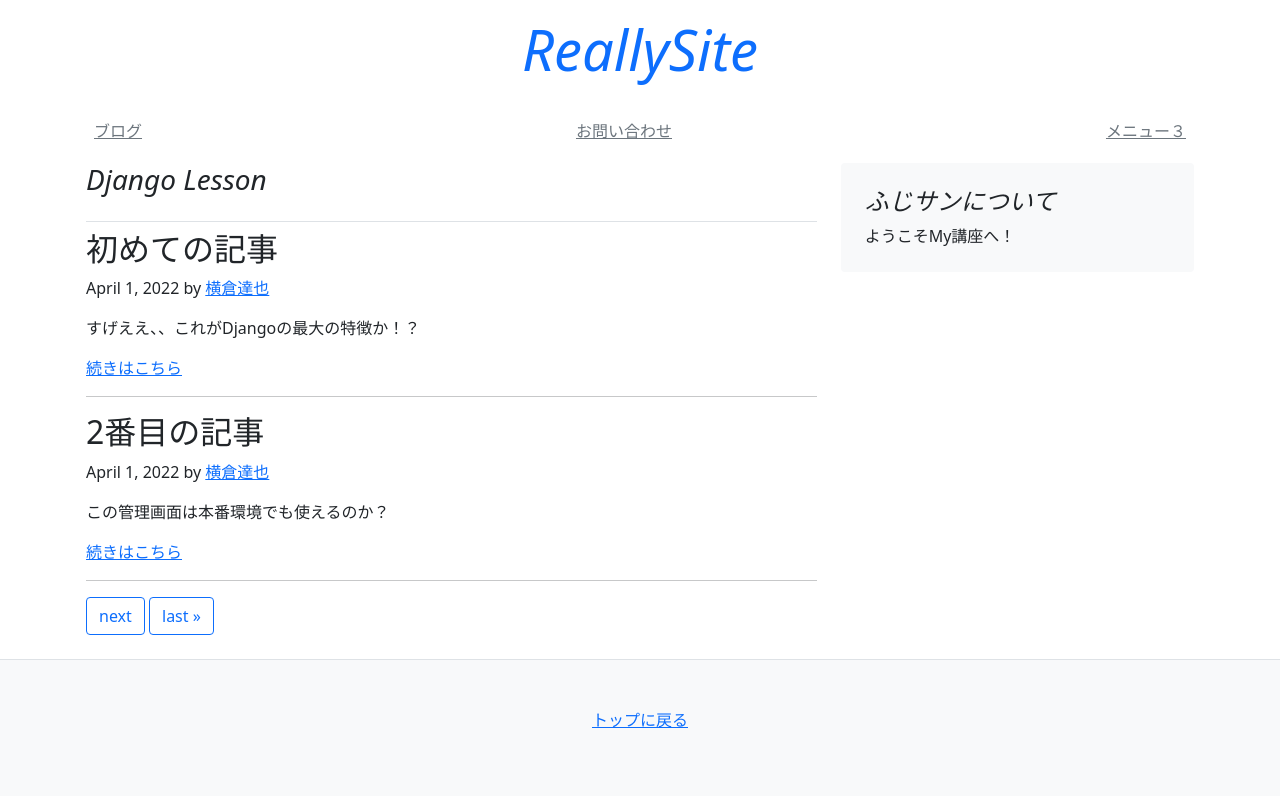
After one commit to yk-graph/basic-django, a Django app: page /blog/ in a window 1280 px wide. The commit adds this page. Run offline with Django 4.2, Linux system fonts and the light colour scheme; data comes from the database, SQL or seed files in the repository; both versions use the stored data as it was after the commit; some libraries are stand-ins or nearby versions.

Commit message:
add: pagination

```diff
--- a/blog/urls.py
+++ b/blog/urls.py
@@ -1,6 +1,7 @@
 from django.urls import path, include
-from . import views
+from blog  import views
 
 urlpatterns = [
-    path('test/', views.test)
+    path('', views.index),
+    path('<slug:pk>/', views.article)
 ]
--- a/blog/views.py
+++ b/blog/views.py
@@ -1,6 +1,24 @@
+from multiprocessing import context
 from django.http import HttpResponse
 from django.shortcuts import render
-from django.http import HttpResponse
+from blog.models import Article
+from django.core.paginator import Paginator
 
-def test(request):
-    return HttpResponse('test page')
+def index(request):
+    objs = Article.objects.all()
+    paginator = Paginator(objs, 2)
+    # paginatorを使って、queryParamaterのpageの値を取得する、という記述
+    # https://exapmle.com?page=1 <- page=1 の部分に該当
+    page_number = request.GET.get('page')
+    context = {
+        'page_obj': paginator.get_page(page_number),
+        'page_number': page_number
+    }
+    return render(request, 'blog/blogs.html', context)
+
+def article(request, pk):
+    obj = Article.objects.get(pk=pk)
+    context = {
+        'article': obj,
+    }
+    return render(request, 'blog/article.html', context)
--- /dev/null
+++ b/templates/blog/blogs.html
@@ -0,0 +1,22 @@
+{% extends 'mysite/base.html' %} {% block content %}
+<main class="container">
+  <div class="row">
+    <div class="col-md-8">
+      <h3 class="pb-4 font-italic border-bottom">Django Lesson</h3>
+      {% for obj in page_obj %}
+      <div class="blog-post">
+        <h2 class="blog-post-title">{{ obj.title }}</h2>
+        <p class="blog-post-meta">
+          {{ obj.created_at }} by
+          <a href="#">{{ obj.author }}</a>
+        </p>
+        <p>{{ obj.text }}</p>
+        <a href="/blog/{{ obj.id }}">続きはこちら</a>
+      </div>
+      <hr />
+      {% endfor %} {% include 'mysite/snippets/pagination.html' %}
+    </div>
+    {% include 'mysite/snippets/sidebar.html' %}
+  </div>
+</main>
+{% endblock %}
--- a/templates/mysite/snippets/header.html
+++ b/templates/mysite/snippets/header.html
@@ -2,13 +2,15 @@
   <header class="py-3">
     <div class="row flex-nowrap justify-content-center align-item-center">
       <div class="col-4 text-center">
-        <h1 class="display-4 font-italic">ReallySite</h1>
+        <h1 class="display-4 font-italic">
+          <a href="/" class="text-decoration-none">ReallySite</a>
+        </h1>
       </div>
     </div>
   </header>
   <div class="py-1 mb-2">
     <nav class="nav d-flex justify-content-between">
-      <a class="p-2 link-secondary" href="#">ブログ</a>
+      <a class="p-2 link-secondary" href="/blog">ブログ</a>
       <a class="p-2 link-secondary" href="#">お問い合わせ</a>
       <a class="p-2 link-secondary" href="#">メニュー３</a>
     </nav>
--- /dev/null
+++ b/templates/mysite/snippets/pagination.html
@@ -0,0 +1,25 @@
+<nav class="blog-pagination">
+  <div class="pagination">
+    <span class="step-links">
+      {% if page_obj.has_previous %}
+      <a class="btn btn-outline-primary" href="?page=1">&laquo; first</a>
+      <a
+        class="btn btn-outline-primary"
+        href="?page={{ page_obj.previous_page_number }}"
+        >previous</a
+      >
+      {% endif %} {% if page_obj.has_next %}
+      <a
+        class="btn btn-outline-primary"
+        href="?page={{ page_obj.next_page_number }}"
+        >next</a
+      >
+      <a
+        class="btn btn-outline-primary"
+        href="?page={{ page_obj.paginator.num_pages }}"
+        >last &raquo;</a
+      >
+      {% endif %}
+    </span>
+  </div>
+</nav>
--- /dev/null
+++ b/templates/mysite/snippets/sidebar.html
@@ -0,0 +1,6 @@
+<aside class="col-md-4">
+  <div class="p-4 mb-3 bg-light rounded">
+    <h4 class="font-italic">ふじサンについて</h4>
+    <p class="mb-0">ようこそMy講座へ！</p>
+  </div>
+</aside>
```
Also changed, not shown: mysite/views.py (+5 -2 lines), templates/blog/article.html (added, +14 -0 lines), templates/mysite/index.html (+11 -13 lines), db.sqlite3.
